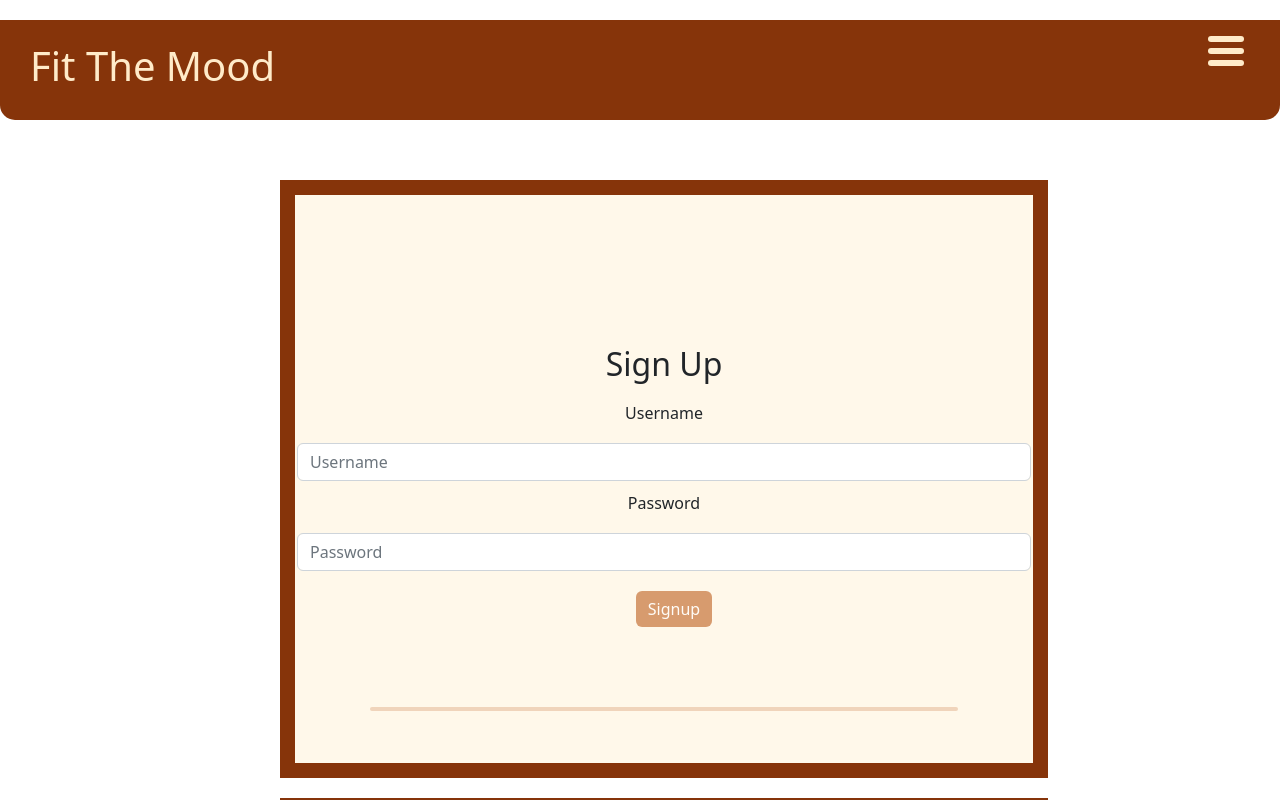
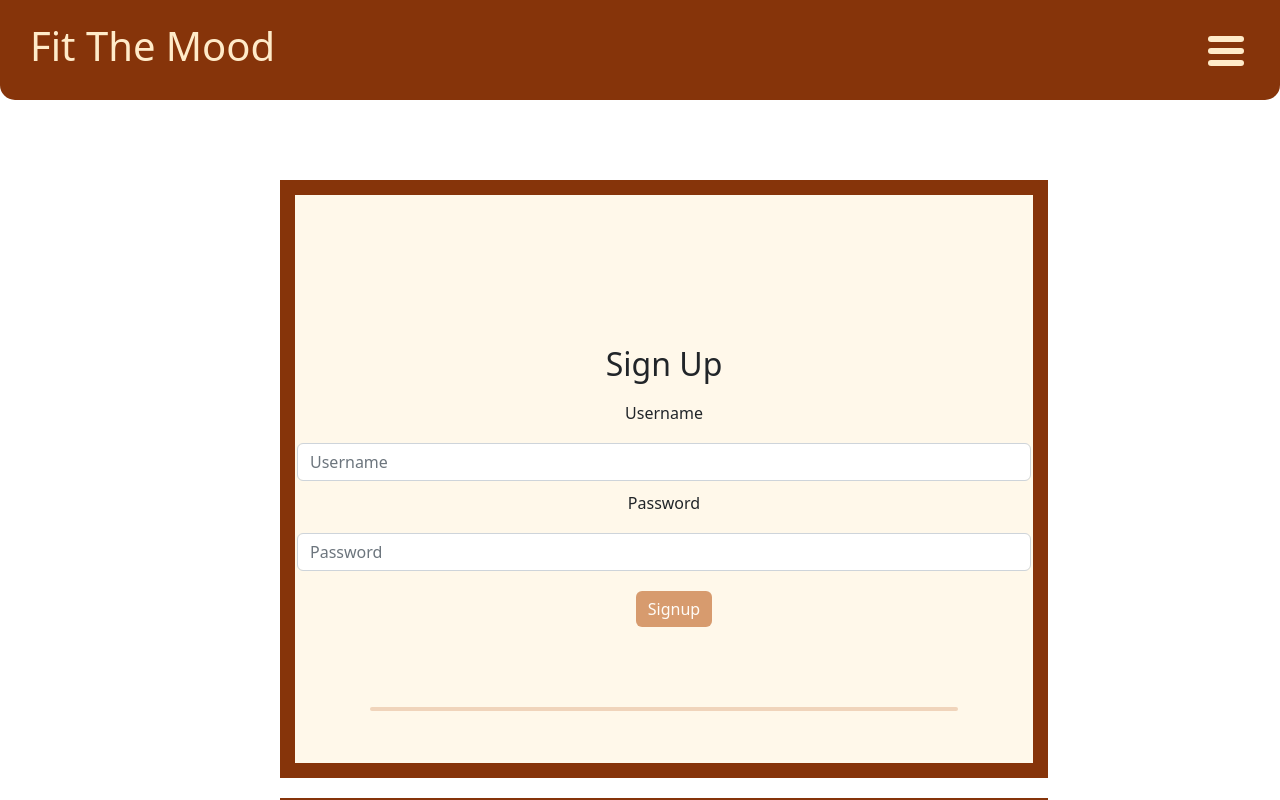
Before and after one commit to halliemestas/FitTheMood, a React (Create React App) app in the folder client/: page / in a window 1280 px wide. Shown: the top 800 px of the page. Built offline with nearby package versions, Linux system fonts and the light colour scheme.

Commit message:
fixed nav bar

```diff
--- a/client/src/styles/NavBar.css
+++ b/client/src/styles/NavBar.css
@@ -5,6 +5,7 @@ nav {
     height: 100px;
     background-color: #86340A;
     width: 100%;
+    top: 0px;
     z-index: 10;
     position: fixed;
     border-radius: 15px;
```
